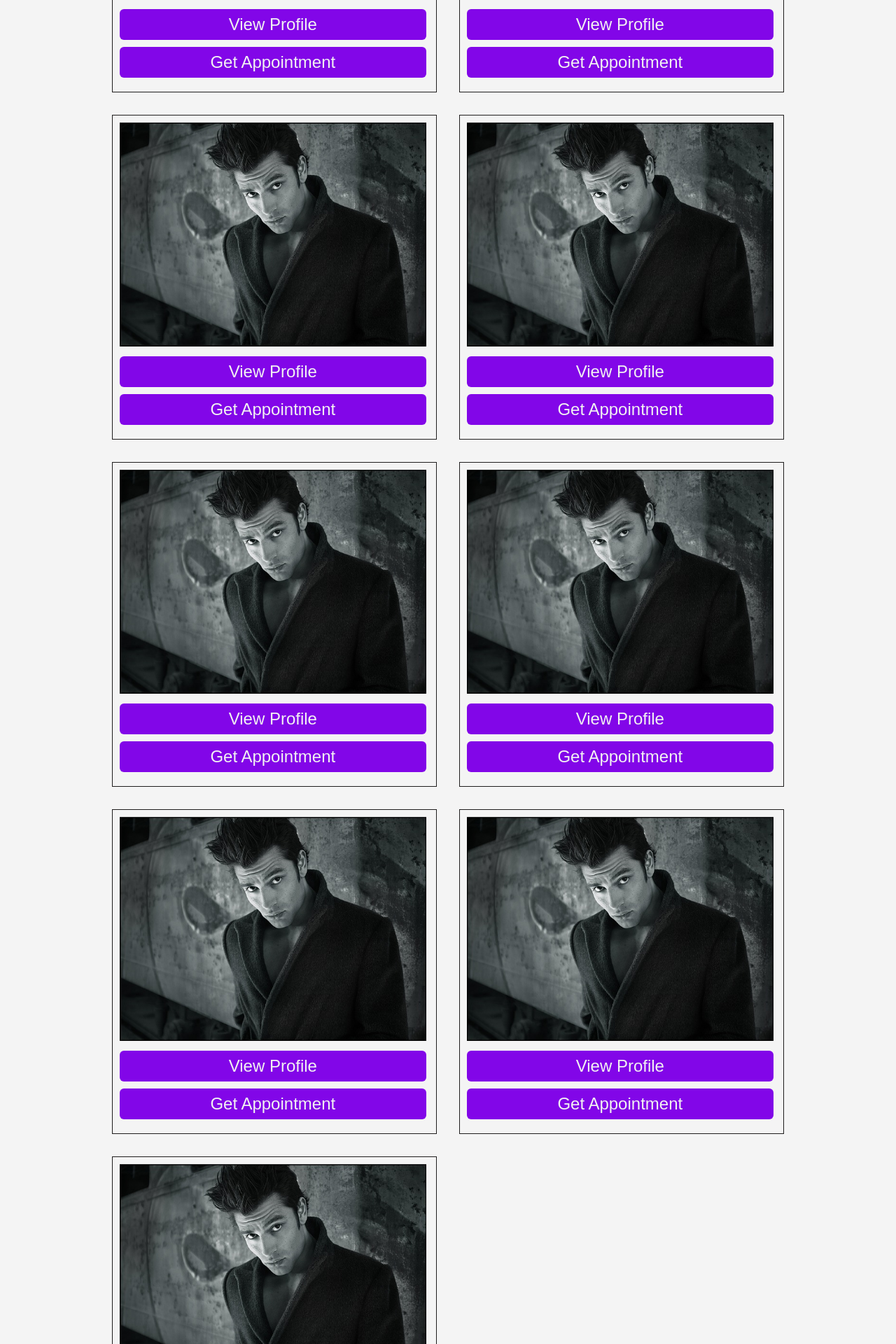
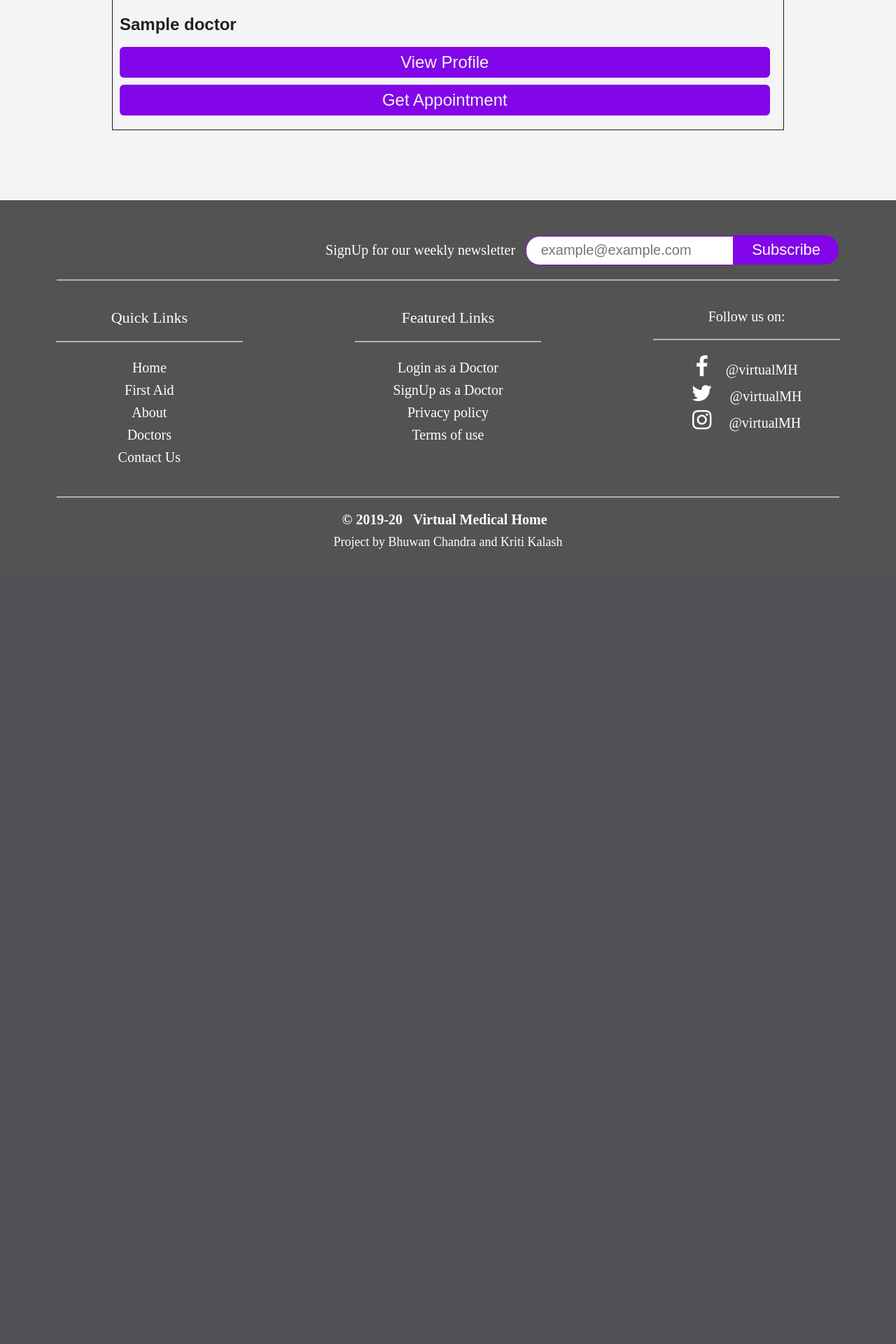
Before and after one commit to BhuwanChandra/Virtual-Medical-Home, a PHP site: page /doctors.php in a window 1280 px wide. Shown: the part 972-2892 px from the top of the page at 70% size. After the commit the page ends 1756 px from the top, so only its background shows below. Run offline with PHP 8.4, Linux system fonts and the light colour scheme; tables that the repository leaves empty or names only in its code hold one stand-in row (values such as "Sample post").

Commit message:
updated doctors page

```diff
--- a/doctorValidation.php
+++ b/doctorValidation.php
@@ -15,6 +15,8 @@ mysqli_select_db($con, 'vmhdb_login');
 $name = $_POST['username'];
 $email = $_POST['email'];
 $pass = $_POST['password'];
+
+echo $name.$email.$pass;
 
 $q = " select * from doctors where name = '$name' && email = '$email' && password = '$pass' ";
 
@@ -34,7 +36,7 @@ if ($num == 1) {
 
         }
 }else {
-    header('location:doctorReg.php');
+    // header('location:doctorReg.php');
 }
 
 ?>
--- a/doctors.css
+++ b/doctors.css
@@ -62,7 +62,7 @@ body {
   height: 100%;
   width: 0;
   position: fixed;
-  z-index: 1;
+  z-index: 10000;
   top: 0;
   left: 0;
   background-color: #111;
@@ -102,20 +102,20 @@ body {
   padding: 20px;
   overflow: hidden;
   width: 100%;
-  /* background: #6fd7f74f; */
+  background: #1d1d1d71;
 }
 
 .heading,
 .sbheading {
   font-family: "Montserrat";
-  color: #011216;
-  text-shadow: 1px 1px 1px #eceaeac9;
+  color: #fff5fc;
+  text-shadow: 1px 1px 1px #727272e0;
   margin: 0;
 }
 
 .heading {
   padding-top: 25vh;
-  text-shadow: 2px 2px 2px #f5f1f1b7;
+  text-shadow: 2px 2px 2px #727272e0;
   font-size: 90px;
   font-weight: 800;
 }
@@ -165,6 +165,18 @@ body {
     background: #8206e8;
 }
 
+.doctor-name{
+    width: 99%;
+    height: 28px;
+    margin: 10px 0;
+    color: #222222;
+    font-size: 24px;
+    display: block;
+    padding-top: 8px;
+    padding-bottom: 8px;
+    font-weight: 600;
+}
+
 .doctor .doctor-btn:hover{
     cursor: pointer;
     background: #6b04be;
--- a/doctors.php
+++ b/doctors.php
@@ -3,6 +3,40 @@ require "partials/header.php"
 ?>
 <link rel="stylesheet" href="doctors.css?v=<?= time(); ?>" />
 </head>
+
+
+<?php
+
+$con = mysqli_connect('localhost', 'root');
+
+if (!$con) {
+    header('location:index.php');
+}
+
+mysqli_select_db($con, 'vmhdb_login');
+
+// if (!isset($_SESSION['currentUser'])) {
+//     header('location:index.php');
+// }
+
+$q = " select * from doctors where 1 ";
+
+$result = mysqli_query($con, $q);
+
+$doctors = "";
+
+while ($row = mysqli_fetch_assoc($result)) {
+
+    $doctors .= '<div class=" doctor ">
+            <img src="images/doctor.jpg" alt=" ">
+            <p class="doctor-name">'.$row['name'].'</p>
+            <a href="doctorProfile.php?doc_id='.$row['doctor_id'].'" class="doctor-btn">View Profile</a>
+            <a href="appoint.php?doc_id='.$row['doctor_id'].'" class="doctor-btn">Get Appointment</a>
+        </div>';
+}
+
+?>
+
 
 <body>
     <div id="bg" class="head">
@@ -12,57 +46,18 @@ require "partials/header.php"
         <div id="main">
             <center>
                 <h2 class="heading">Our Doctors Team</h2>
-                <hr style="width:80vw;background-color:#232323;border:2px solid #232323;">
+                <hr style="width:80vw;background-color:#f8f8f8;border:2px solid #f8f8f8;">
             </center><br>
         </div>
 
         </div>
         <div class="doctors-sec">
-        <div class="doctor">
+            <!-- <div class="doctor">
                 <img src="images/user.jpg" alt="">
                 <a href="" class="doctor-btn">View Profile</a>
                 <a href="appoint.html" class="doctor-btn">Get Appointment</a>
-        </div>
-        <div class="doctor">
-            <img src="images/user.jpg" alt="">
-            <a href="" class="doctor-btn">View Profile</a>
-            <a href="" class="doctor-btn">Get Appointment</a>
-        </div>
-        <div class="doctor">
-            <img src="images/user.jpg" alt="">
-            <a href="" class="doctor-btn">View Profile</a>
-            <a href="" class="doctor-btn">Get Appointment</a>
-        </div>
-        <div class="doctor">
-            <img src="images/user.jpg" alt="">
-            <a href="" class="doctor-btn">View Profile</a>
-            <a href="appoint.html" class="doctor-btn">Get Appointment</a>
-        </div>
-        <div class="doctor">
-            <img src="images/user.jpg" alt="">
-            <a href="" class="doctor-btn">View Profile</a>
-            <a href="" class="doctor-btn">Get Appointment</a>
-        </div>
-        <div class="doctor">
-            <img src="images/user.jpg" alt="">
-            <a href="" class="doctor-btn">View Profile</a>
-            <a href="" class="doctor-btn">Get Appointment</a>
-        </div>
-        <div class="doctor">
-            <img src="images/user.jpg" alt="">
-            <a href="" class="doctor-btn">View Profile</a>
-            <a href="appoint.html" class="doctor-btn">Get Appointment</a>
-        </div>
-        <div class="doctor">
-            <img src="images/user.jpg" alt="">
-            <a href="" class="doctor-btn">View Profile</a>
-            <a href="" class="doctor-btn">Get Appointment</a>
-        </div>
-        <div class="doctor">
-            <img src="images/user.jpg" alt="">
-            <a href="" class="doctor-btn">View Profile</a>
-            <a href="" class="doctor-btn">Get Appointment</a>
-        </div>
+            </div> -->
+            <?php echo $doctors; ?>
         </div>
         <?php
         require "partials/footer.php"
```
Lines whose indentation alone changed are shown as unchanged.
